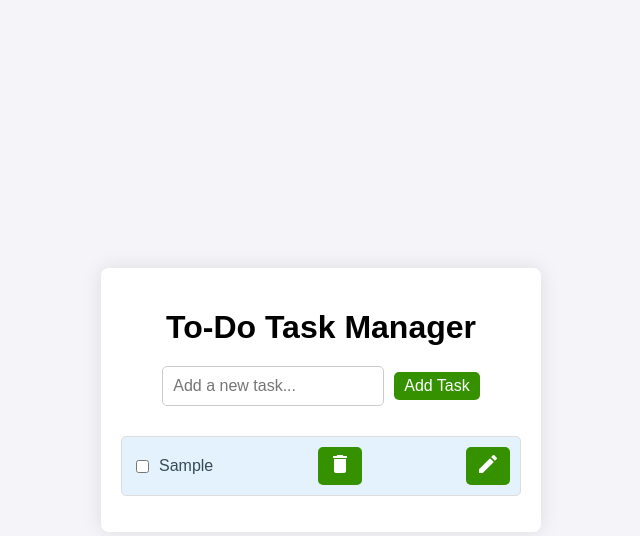
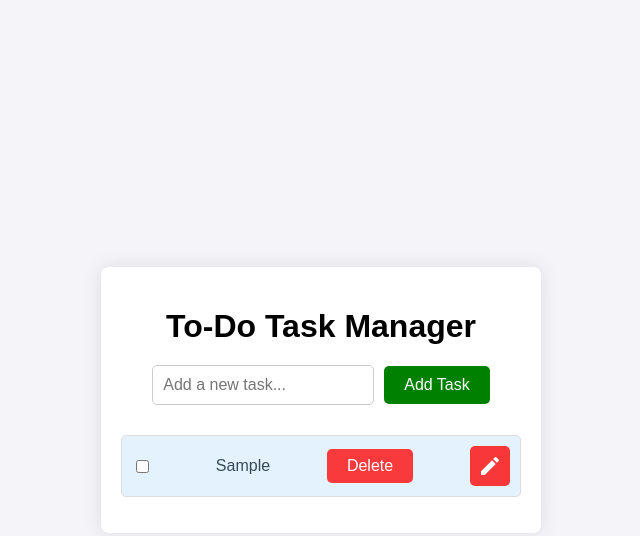
Before and after one commit to cynthiyahermalin/ToDo.react.aws, a React (Create React App) app: page / in a window 1280 px wide. Both pictures are taken after typing "Sample" into the empty fields and a click on the button "Add Task". Shown: the top 536 px of the page, without its empty margins (319-959 px from the left). Built offline with nearby package versions, Linux system fonts and the light colour scheme; no server answers.

Commit message:
updated version1

```diff
--- a/src/App.css
+++ b/src/App.css
@@ -42,10 +42,51 @@ input[type="checkbox"] {
   margin-right: 10px;
 }
 
-button {
-  margin-left: auto;
-  background-color: rgb(53, 145, 0);
-  color: white;
-  border: none;
-  padding: 5px 10px;
+.green-button {
+  background-color: green; /* Green background color */
+  color: white; /* White text */
+  border: none; /* No border */
+  padding: 10px 20px; /* Add padding for size */
+  font-size: 16px; /* Adjust font size */
+  cursor: pointer; /* Change cursor to pointer on hover */
+  border-radius: 5px; /* Optional: rounded corners */
+  transition: background-color 0.3s ease; /* Smooth transition */
 }
+
+.green-button:hover {
+  background-color: darkgreen; /* Darker green when hovering */
+}
+
+
+.delete-button {
+  background-color: rgba(255, 0, 0, 0.76); /* Red background color */
+  color: white; /* White text */
+  border: none; /* No border */
+  padding: 8px 20px; /* Add padding for size */
+  font-size: 16px; /* Adjust font size */
+  cursor: pointer; /* Change cursor to pointer on hover */
+  border-radius: 5px; /* Optional: rounded corners */
+  transition: background-color 0.3s ease; /* Smooth transition */
+}
+
+.delete-button:hover {
+  background-color: darkred; /* Darker red when hovering */
+}
+.edit-box {
+  display: inline-flex; /* Makes the box fit around the content */
+  align-items: center; /* Center the icon vertically */
+  justify-content: center; /* Center the icon horizontally */
+  background-color: rgba(255, 0, 0, 0.774); /* Red background */
+  color: white; /* White icon color */
+  width: 40px; /* Width of the box */
+  height: 40px; /* Height of the box */
+  border-radius: 5px; /* Rounded corners */
+  cursor: pointer; /* Change cursor to pointer on hover */
+  font-size: 18px; /* Adjust icon size */
+  border: none; /* No border */
+  transition: background-color 0.3s ease; /* Smooth transition for hover effect */
+}
+
+.edit-box:hover {
+  background-color: darkred; /* Darker red on hover */
+}
--- a/src/components/TaskForm.js
+++ b/src/components/TaskForm.js
@@ -23,7 +23,8 @@ const TaskForm = ({ addTask }) => {
                 onChange={handleInputChange}
                 placeholder="Add a new task..."
             />
-            <button onClick={handleAddTask}>Add Task</button>
+            <button className="green-button"
+             onClick={handleAddTask}>Add Task</button>
         </div>
     );
 };
--- a/src/components/TaskList.js
+++ b/src/components/TaskList.js
@@ -1,5 +1,5 @@
 import React ,{useState} from 'react';
-import DeleteIcon from '@mui/icons-material/Delete';
+
 import EditIcon from '@mui/icons-material/Edit';
 
 const TaskList = ({ tasks, deleteTask, toggleTask,updateTask }) => {
@@ -40,12 +40,13 @@ const TaskList = ({ tasks, deleteTask, toggleTask,updateTask }) => {
                         {task.taskName}
                     </span>
                     )}
-                    <button onClick={() => deleteTask(index,task.taskId)}><DeleteIcon /></button>
+                    <button className="delete-button"
+                         onClick={() => deleteTask(index,task.taskId)}>Delete</button>
 
                      {isEditing === task.taskId ? (
                         <button onClick={() => handleSaveClick(task.taskId)}>Save</button>
                     ) : (
-                    <button onClick={() => handleEditClick(task)}><EditIcon/></button>
+                    <button className="edit-box" onClick={() => handleEditClick(task)}><EditIcon/></button>
                 )}
 
                 </li>
```
